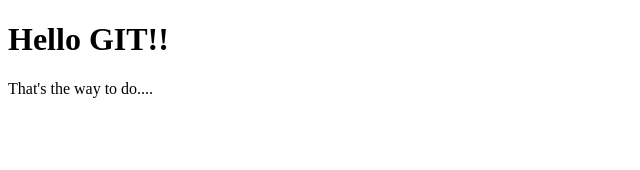
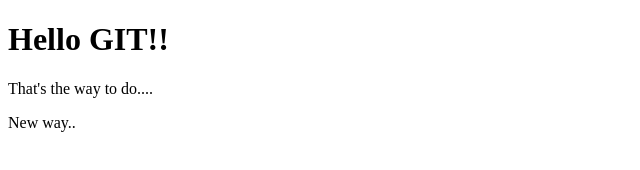
Before and after one commit to silviochille/background-generator, a plain HTML site: page index.html in a window 1280 px wide. Shown: the full height of the page, 0-640 px from the left. Drawn offline with Linux system fonts and the light colour scheme.

Commit message:
new updated p

```diff
--- a/index.html
+++ b/index.html
@@ -9,5 +9,6 @@
 <body>
     <h1>Hello GIT!!</h1>
     <p>That's the way to do....</p>
+    <p>New way..</p>
 </body>
 </html>
```
